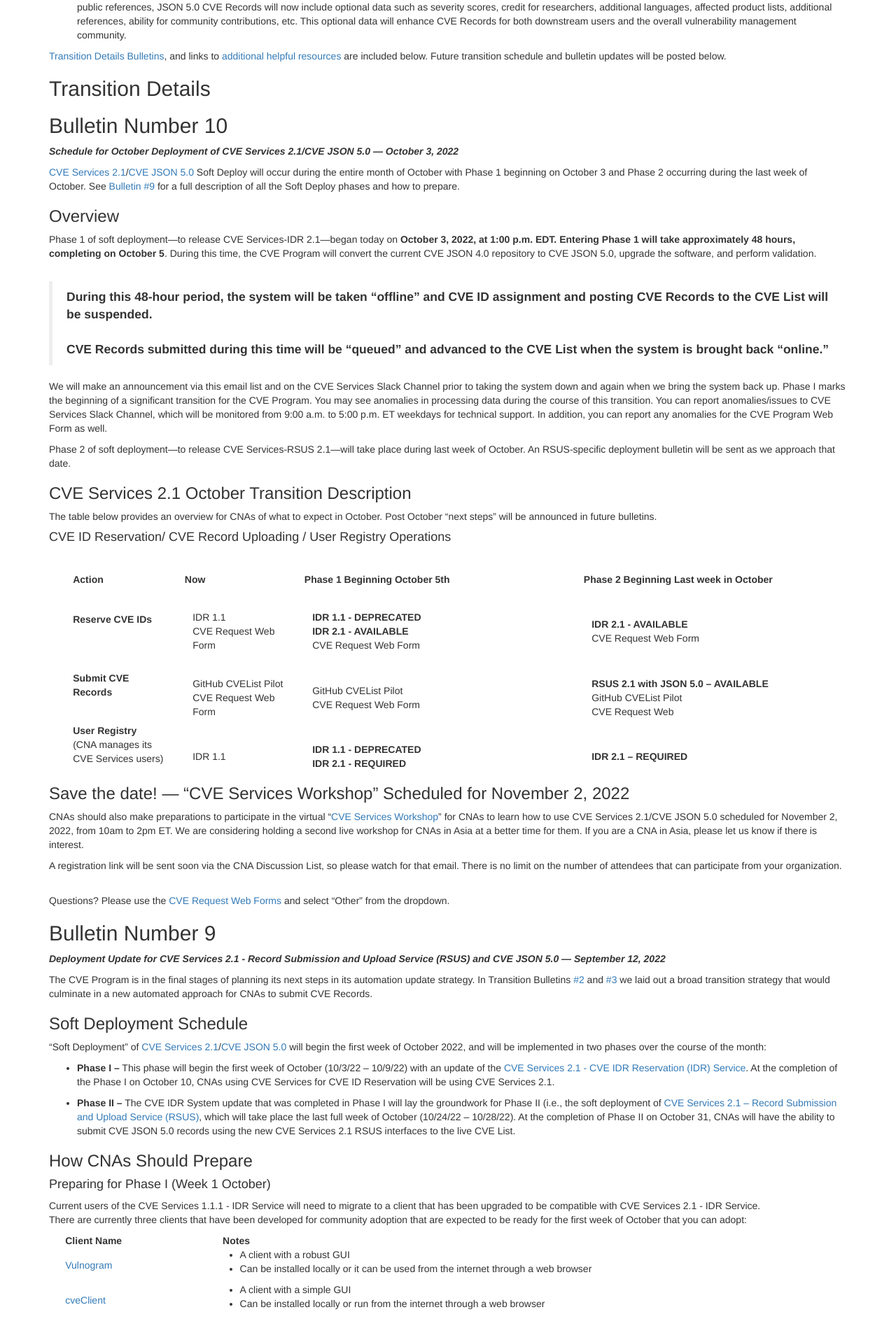
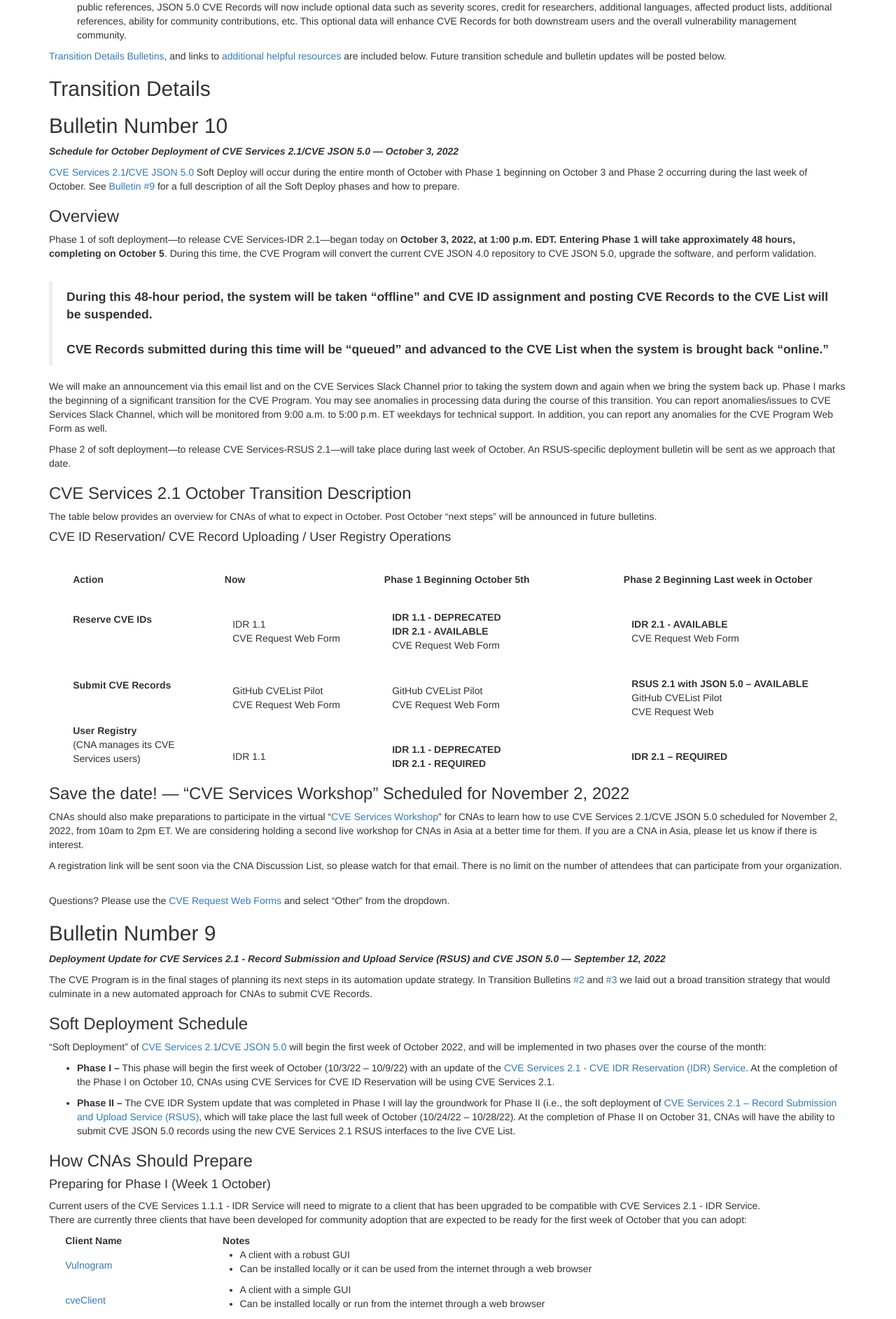
Before and after one commit to CVEProject/cveproject.github.io, a Jekyll site: the page built from automation-transition.md, in a window 1280 px wide. Shown: the part 345-2230 px from the top of the page at 70% size. Built offline with Jekyll 4.4.1, drawn with Linux system fonts in a browser that asks for light colours; nearby versions of some CDN libraries.

Commit message:
Update automation-transition.md

```diff
--- a/automation-transition.md
+++ b/automation-transition.md
@@ -39,10 +39,10 @@ The table below provides an overview for CNAs of what to expect in October. Post
 <br/>
 <table style="padding-left:5%;padding-right:30%;">
     <tr>
-      <th style="width:15%;padding-left:3%;">Action</th>
-      <th style="width:15%;padding-left:2%;">Now</th>
-      <th style="width:35%;padding-left:2%;">Phase 1 Beginning October 5th</th>
-      <th style="width:35%;padding-left:2%;">Phase 2 Beginning Last week in October</th>
+      <th style="width:20%;padding-left:3%;">Action</th>
+      <th style="width:20%;padding-left:2%;">Now</th>
+      <th style="width:30%;padding-left:2%;">Phase 1 Beginning October 5th</th>
+      <th style="width:30%;padding-left:2%;">Phase 2 Beginning Last week in October</th>
     </tr>
     <tr>
       <td style="padding-left:3%;"><strong>Reserve CVE IDs</strong></td>
```
